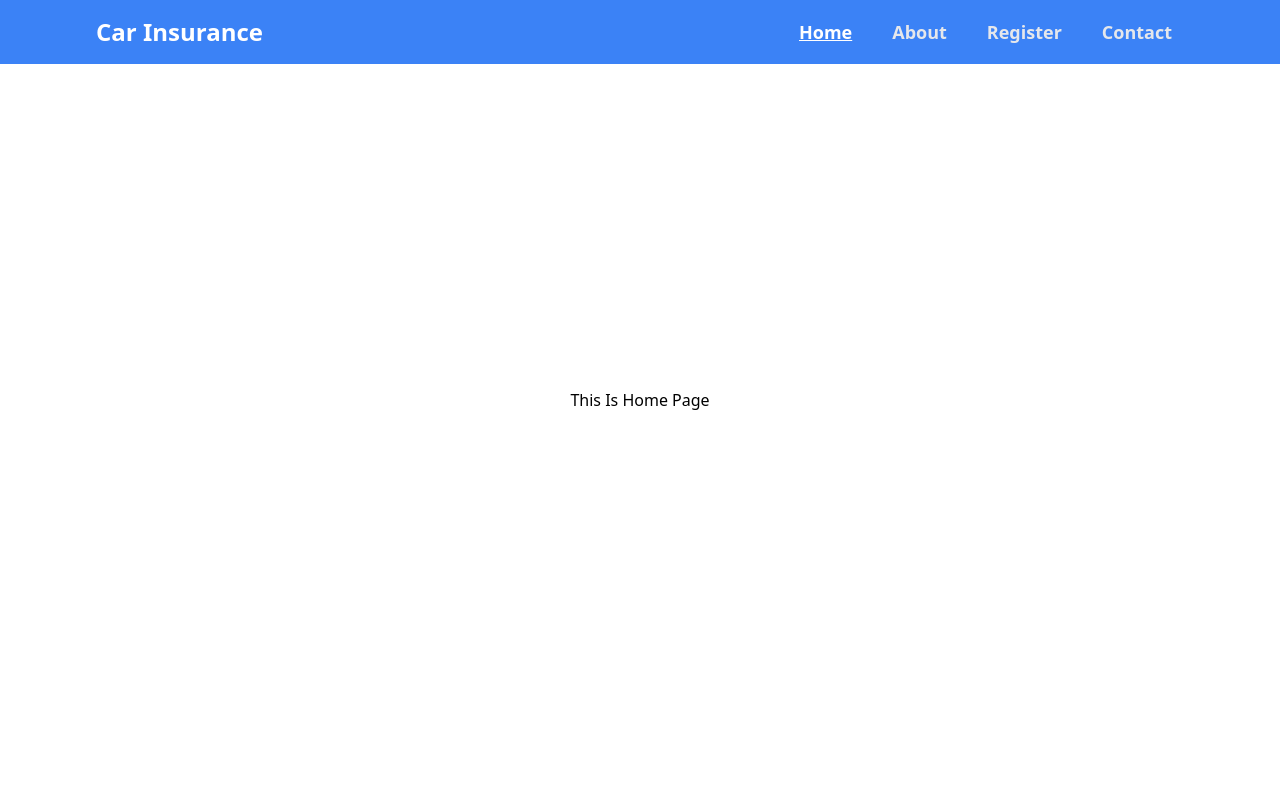
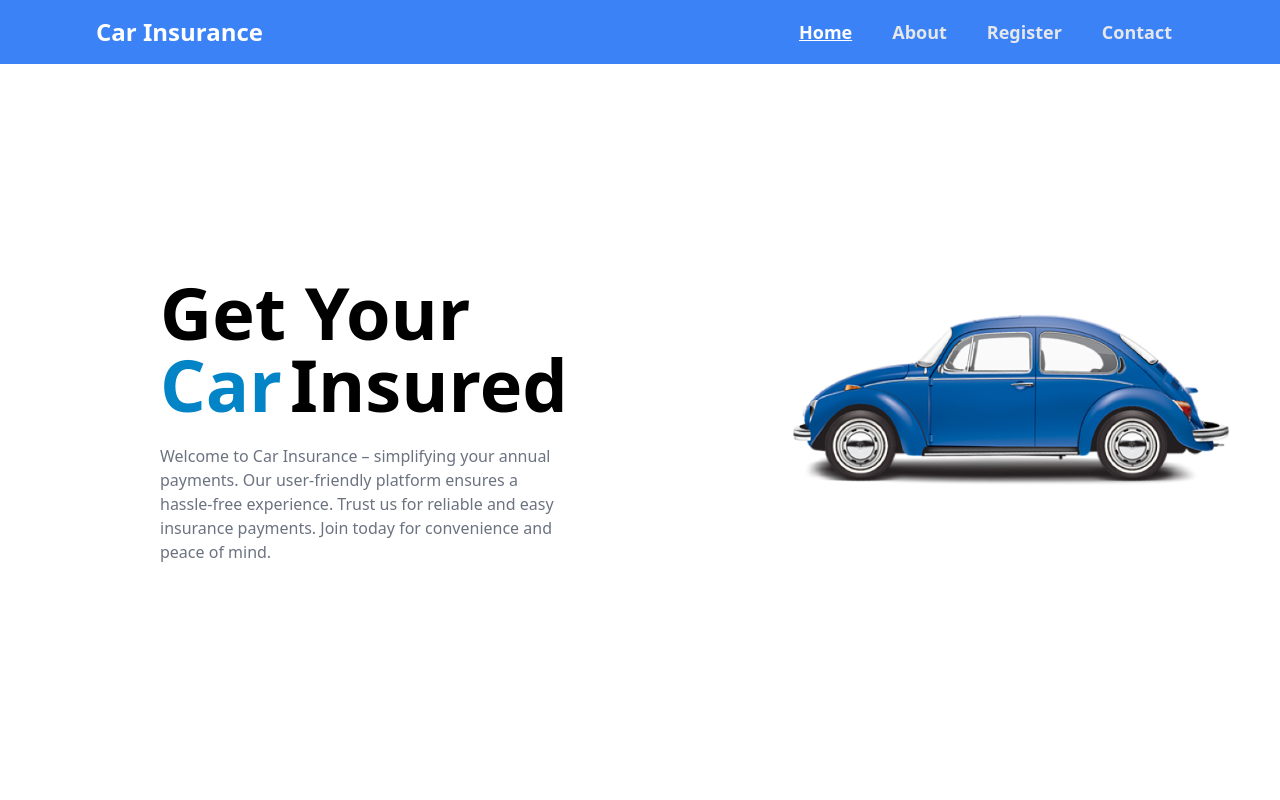
Before and after one commit to Mikias-Miessa/Car-Insurance, a Next.js app: page / in a window 1280 px wide. Shown: the top 800 px of the page. Built offline with nearby package versions, Linux system fonts and the light colour scheme.

Commit message:
working on the homepage

```diff
--- a/src/app/home/page.jsx
+++ b/src/app/home/page.jsx
@@ -1,11 +1,35 @@
 import React from 'react'
-
+import car from '../../../public/assets/car2.png'
+import Image from 'next/image'
 const Home = () => {
   return (
-    <div id='home' className="min-h-screen flex items-center justify-center">
-      <h1 className="text-center">
-       This Is Home Page
-      </h1>
+    <div name="home" className='h-screen w-full'>
+      <div className=' flex flex-col items-center justify-center md:flex-row h-full'>
+        <div className='felx flex-col justify-center  mx-40 mt-60 md:mt-16'>
+          <h1 className='text-6xl font-extrabold  md:text-7xl'>Get Your</h1>
+          <span className='flex gap-2'>
+            <h1 className='text-6xl font-extrabold text-sky-600 md:text-7xl'>Car</h1>
+            <h1 className='text-6xl font-extrabold md:text-7xl'>Insured</h1>
+          </span>
+          <p className='text-gray-500 py-6 max-w-md'>
+
+            Welcome to Car Insurance – simplifying your annual payments.
+            Our user-friendly platform ensures a hassle-free experience.
+            Trust us for reliable and easy insurance payments.
+            Join today for convenience and peace of mind.
+          </p>
+        </div>
+        <div className='flex justify-center mx-auto'>
+          <Image
+            src={car}
+            alt='Car'
+            width={700}
+            height={700}
+            className='w-fit'
+          />
+        </div>
+
+      </div>
     </div>
   )
 }
```
Also changed, not shown: public/assets/car.png (added), public/assets/car2.png (added).
